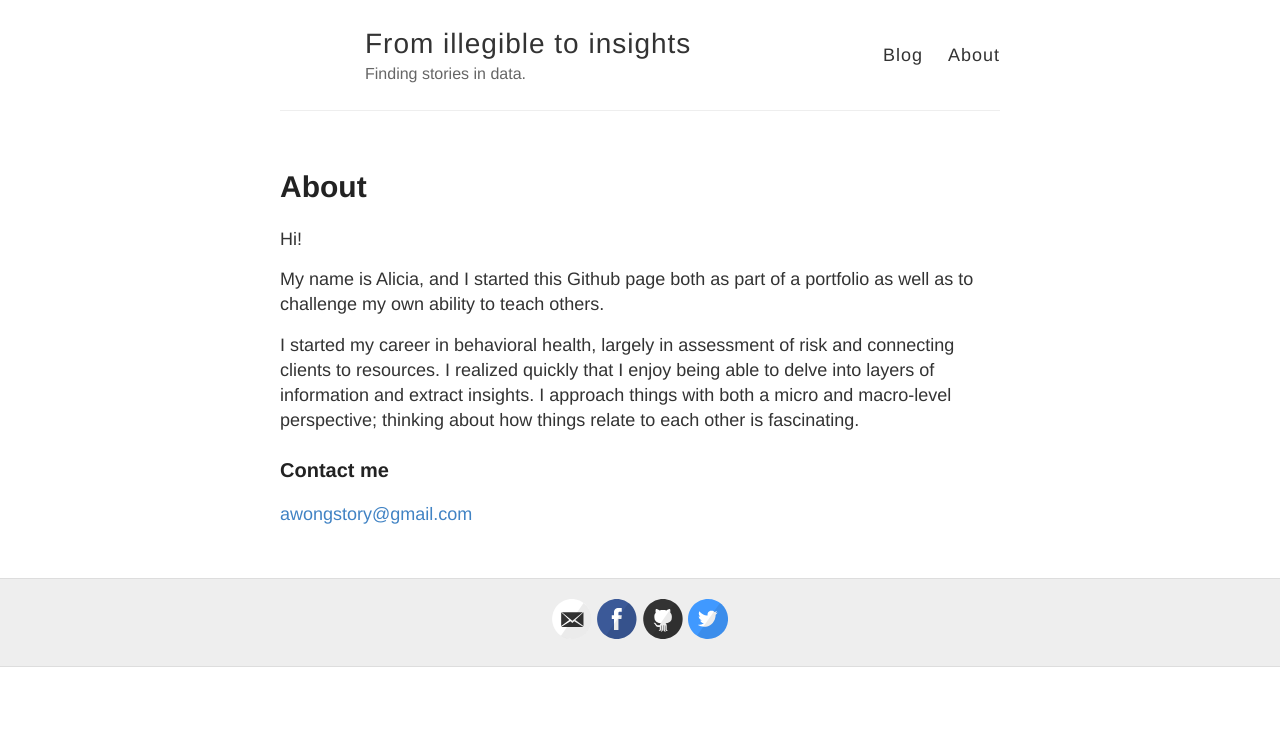
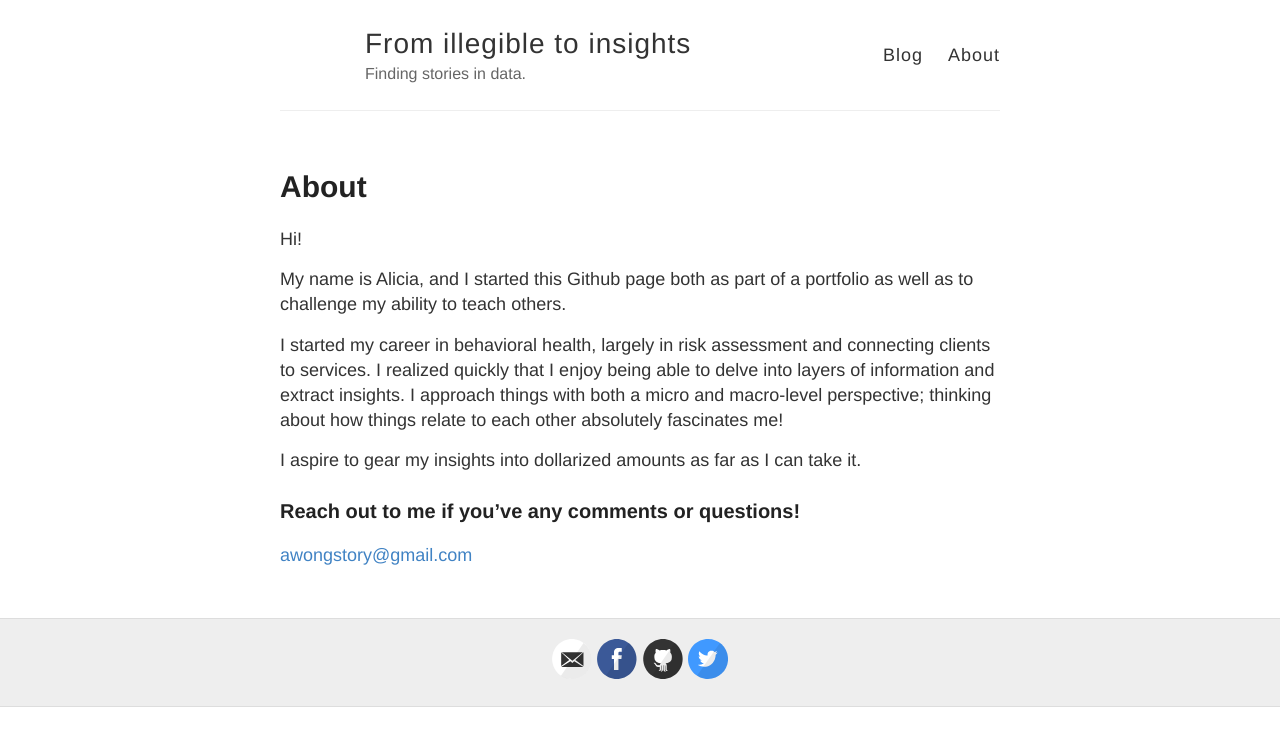
Before and after one commit to awongstory/awongstory.github.io, a Jekyll site: the page built from about.md, in a window 1280 px wide. Shown: the top 746 px of the page. Built offline with Jekyll 4.4.1, drawn with Linux system fonts in a browser that asks for light colours.

Commit message:
Update about.md

```diff
--- a/about.md
+++ b/about.md
@@ -5,10 +5,12 @@
 ---
 Hi!
 
-My name is Alicia, and I started this Github page both as part of a portfolio as well as to challenge my own ability to teach others.
+My name is Alicia, and I started this Github page both as part of a portfolio as well as to challenge my ability to teach others.
 
-I started my career in behavioral health, largely in assessment of risk and connecting clients to resources. I realized quickly that I enjoy being able to delve into layers of information and extract insights. I approach things with both a micro and macro-level perspective; thinking about how things relate to each other is fascinating.
+I started my career in behavioral health, largely in risk assessment and connecting clients to services. I realized quickly that I enjoy being able to delve into layers of information and extract insights. I approach things with both a micro and macro-level perspective; thinking about how things relate to each other absolutely fascinates me!
 
-### Contact me
+I aspire to gear my insights into dollarized amounts as far as I can take it.
+
+### Reach out to me if you've any comments or questions!
 
 [awongstory@gmail.com](mailto:awongstory@gmail.com)
```
